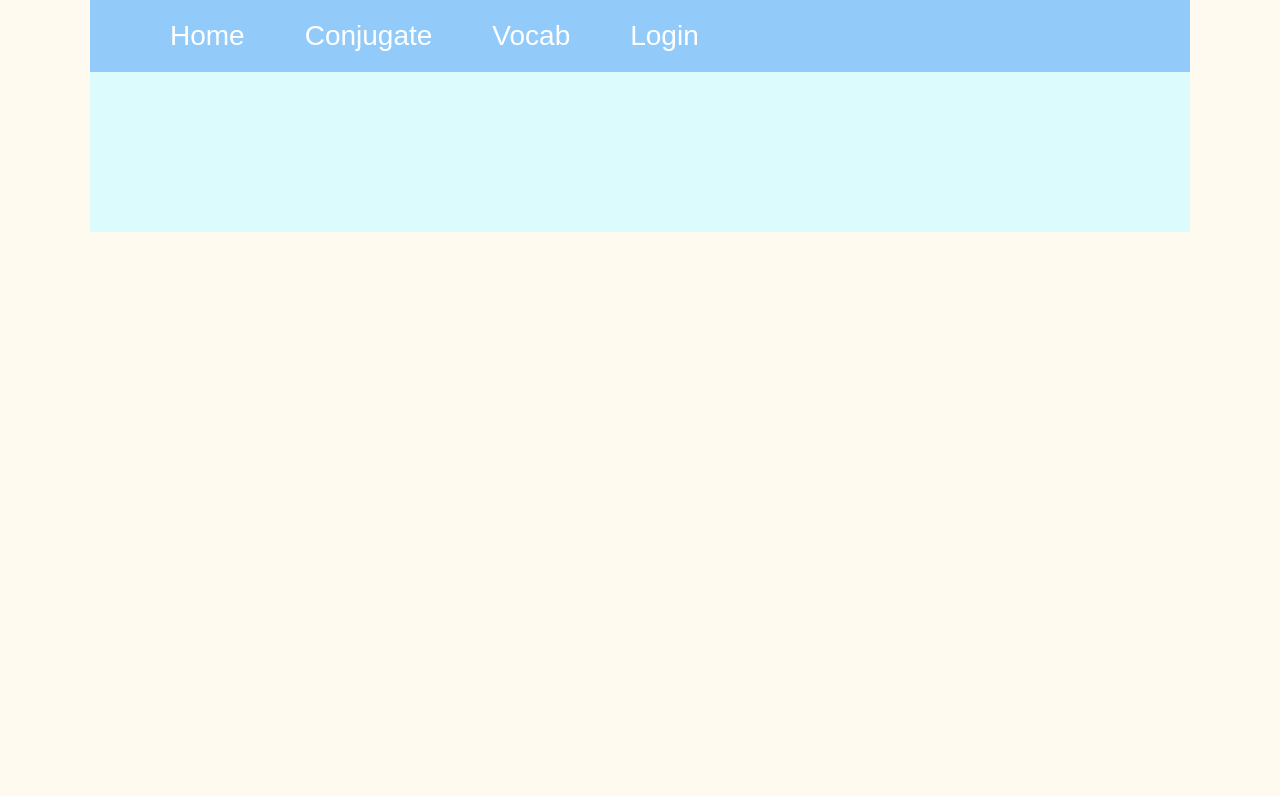
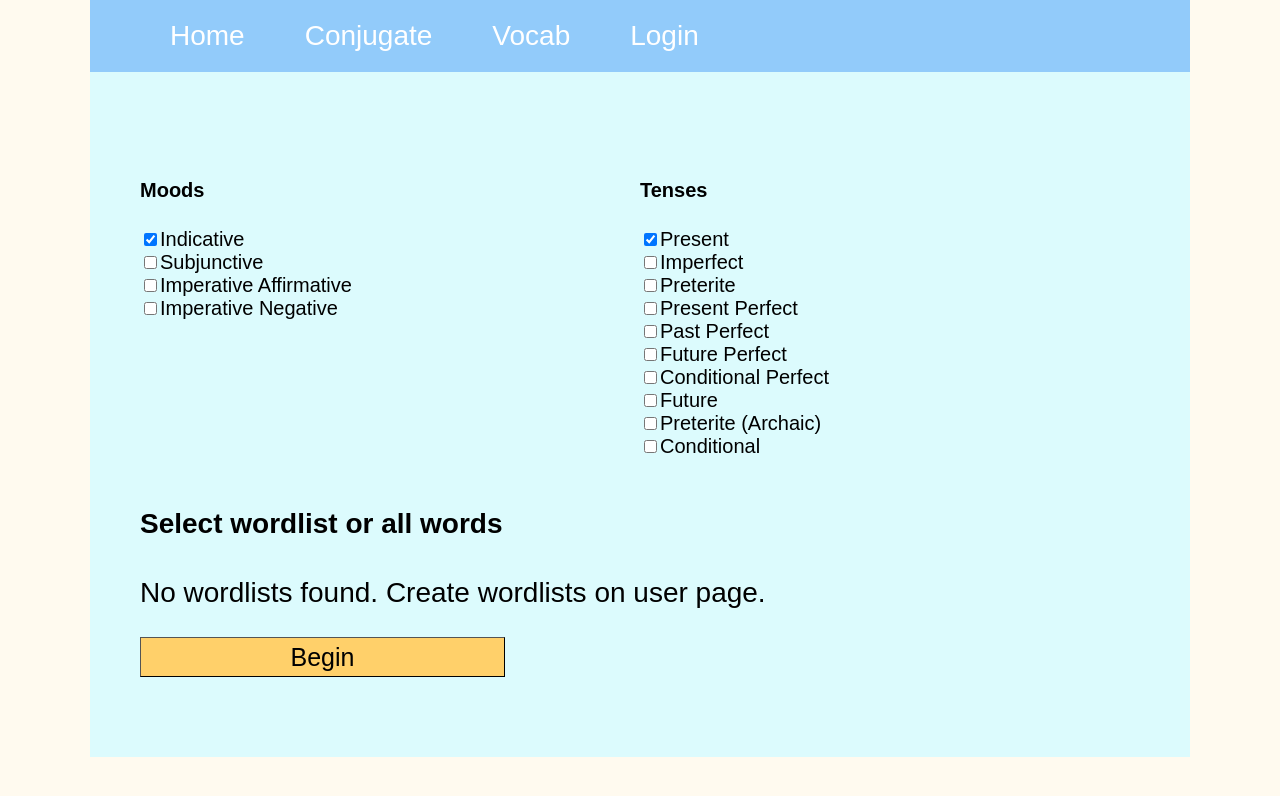
Before and after one commit to ShootingStar91/taivuttaja, a React (Create React App) app in the folder frontend/: page /conjugatestart in a window 1280 px wide. Shown: the top 796 px of the page. Built offline with nearby package versions, Linux system fonts and the light colour scheme.

Commit message:
Added ConjugateStart component, which sets up a conjugation practice session

```diff
--- a/frontend/src/App.tsx
+++ b/frontend/src/App.tsx
@@ -1,7 +1,8 @@
 import React, { useEffect, useState } from 'react';
 import './App.css';
 import { IndexPage } from './components/IndexPage';
-import { ConjugatePage } from './components/ConjugatePage';
+import { ConjugateStart } from './components/ConjugatePage/index';
+import { ConjugatePage } from './components/ConjugatePage/ConjugatePage';
 import { VocabPage } from './components/VocabPage';
 import { LoginForm } from './components/UserPage/login';
 import { wordService } from './services/words';
@@ -47,7 +48,7 @@ const App = () => {
       <BrowserRouter>
           <div className="navbar">
             <Link className="navbarLink" to="/">Home</Link>
-            <Link className="navbarLink" to="/conjugate">Conjugate</Link>
+            <Link className="navbarLink" to="/conjugatestart">Conjugate</Link>
             <Link className="navbarLink" to="/vocab">Vocab</Link>
             {user && <Link className="navbarLink" to="/userpage">User page</Link>}
             {!user ? <Link className="navbarLink" to="/login">Login</Link> :
@@ -57,6 +58,7 @@ const App = () => {
           <div className="mainArea">
         <Routes>
             <Route index element={<IndexPage />} />
+            <Route path="conjugatestart" element={<ConjugateStart />} />
             <Route path="conjugate" element={<ConjugatePage word={word} getWord={getWord}  />} />
             <Route path="vocab" element={<VocabPage word={word} getWord={getWord} />} />
             <Route path="login" element={<LoginForm />} />
--- /dev/null
+++ b/frontend/src/components/ConjugatePage/ConjugatePage.tsx
@@ -0,0 +1,131 @@
+import React, { FormEvent, KeyboardEvent, useState } from 'react';
+import { Word } from '../../types';
+import { getWordForm, getForm, getFormDescription } from '../../utils';
+
+
+export const ConjugatePage = ({ word, getWord }: { word: Word | null, getWord: () => void }) => {
+
+  const [notification, setNotification] = useState<string>("");
+
+  const forms = ['1s', '2s', '3s', '1p', '2p', '3p'];
+
+  const initialState: {[fieldName: string]: string } = {};
+
+  forms.forEach(form => initialState[form] = '');
+
+  const [formState, setFormState] = useState<{ [fieldName: string]: string }>({ ...initialState });
+  //const [skipped, setSkipped] = useState<boolean>(false);
+
+  const resetFormColors = () => {
+    forms.forEach(form => document.getElementsByName(form)[0].style.backgroundColor = "#ffffff");
+  };
+
+
+  const handleChange = (event: FormEvent<HTMLInputElement>) => {
+    const value = event.currentTarget.value;
+    if (value !== null) {
+      setFormState({ ...formState, [event.currentTarget.name]: value });
+    }
+  };
+
+  const onEnter = (event: FormEvent) => {
+    event.preventDefault();
+    onTry(true);
+  };
+
+  const onTry = (nextField: boolean) => {
+
+    const activeField = document.activeElement?.getAttribute('id');
+    if (activeField !== undefined && activeField !== null && nextField) {
+      const activeId = parseInt(activeField);
+      if (activeId < 5) {
+        const nextField = document.getElementById((activeId + 1).toString());
+        nextField?.focus();
+      }
+    }
+
+
+    if (word === null) { return; }
+    console.log(formState);
+    let fail = false;
+    forms.forEach(form => {
+      if (formState[form] === getWordForm(word, form)) {
+        console.log('Success at ' + form);
+        document.getElementsByName(form)[0].style.backgroundColor = "#33cc33";
+      } else {
+        const color = formState[form] === "" ? "#ffffff" : "#ffebeb";
+        fail = true;
+        document.getElementsByName(form)[0].style.backgroundColor = color;
+      }
+    });
+    if (!fail) {
+      setNotification("¡Todo correcto!");
+      setTimeout(() => {
+        setNotification("");
+        setFormState({ ...initialState });
+        getWord();
+        resetFormColors();
+        const nextField = document.getElementById("0");
+        nextField?.focus();
+
+      }, 2000);
+
+    }
+  };
+
+  const onKeyDown = (e: KeyboardEvent<HTMLFormElement>) => {
+
+    if (e.key === "Tab") {
+      const activeField = document.activeElement?.getAttribute('id');
+      if (activeField !== null && activeField !== undefined && activeField === "5" && !e.shiftKey) {
+        e.preventDefault();
+      }
+      onTry(false);
+    }
+  };
+
+  const onSkip = () => {
+    setFormState({ ...initialState });
+    getWord();
+    resetFormColors();
+  };
+
+  if (word === null) {
+    getWord();
+    return <div>Loading...</div>;
+  }
+
+  return (
+    <div>
+      <p>
+        {word.infinitive_english}
+      </p>
+      <p>
+        {word.infinitive}
+      </p>
+      <div>
+        <form onSubmit={onEnter} autoComplete='off' onKeyDown={onKeyDown}>
+          <table>
+            <tbody>
+            {forms.map((form, index) =>
+            <React.Fragment key={form}>
+                <tr key={form} className="conjugationRow">
+                  <td><input type='text' id={index.toString()}name={form} onChange={handleChange} value={formState[form]}/></td>
+                  <td className="formDescription"><div className="tooltip">{getForm(form)}<div className="tooltiptext">{getFormDescription(form)}</div></div></td>
+                </tr>
+                <tr></tr>
+                <tr></tr>
+                <tr></tr>
+            </React.Fragment>
+            )}
+            </tbody>
+          </table>
+        <p><button type='submit'>Try</button></p>
+        <p><button type='button' onClick={onSkip}>Skip</button></p>
+        </form>
+      </div>
+      {notification !== "" && <div className="notificationDiv"><p className="notification">{notification}</p></div>}
+
+    </div>
+  );
+};
--- a/frontend/src/components/ConjugatePage/index.tsx
+++ b/frontend/src/components/ConjugatePage/index.tsx
@@ -1,131 +1,135 @@
-import React, { FormEvent, KeyboardEvent, useState } from 'react';
-import { Word } from '../../types';
-import { getWordForm, getForm, getFormDescription } from '../../utils';
+import React, { FormEvent, useEffect, useState, } from 'react';
+import Select, { SingleValue } from 'react-select';
+import { useAppSelector } from '../../reducers/hooks';
+import { selectUser } from '../../reducers/user';
+import { wordListService } from '../../services/wordlists';
+import { Mood, moodList, Tense, tenseList, WordList } from '../../types';
+
+type MoodSelections = Array<{ mood: Mood, selected: boolean }>;
+type TenseSelections = Array<{ tense: Tense, selected: boolean }>;
+
+type WordlistOption = {
+  label: string | null,
+  value?: string // id
+};
+
+export const ConjugateStart = () => {
+
+  const initialMoodSelections: MoodSelections = moodList.map((mood) => { return { mood, selected: mood === 'Indicative' ? true : false }; });
+  const initialTenseSelections: TenseSelections = tenseList.map((tense) => { return { tense, selected: tense === 'Present' ? true : false }; });
+
+  const [moodSelections, setMoodSelections] = useState<{ mood: Mood, selected: boolean }[]>(initialMoodSelections);
+  const [tenseSelections, setTenseSelections] = useState<{ tense: Tense, selected: boolean }[]>(initialTenseSelections);
+  const [wordlist, setWordlist] = useState<string | null>(null);
+  const [allWordlists, setAllWordlists] = useState<WordList[] | null>(null);
+  const user = useAppSelector(selectUser);
 
 
-export const ConjugatePage = ({ word, getWord }: { word: Word | null, getWord: () => void }) => {
 
-  const [notification, setNotification] = useState<string>("");
+  useEffect(() => {
+    if (!user?.token) {
+      return;
+    }
+    wordListService.getWordLists(user.token).then((result) => {
+      setAllWordlists(result);
+    }).catch((err) => {
+      console.log("Could not load wordlists:");
+      console.log(err);
+    });
 
-  const forms = ['1s', '2s', '3s', '1p', '2p', '3p'];
+  }, [user]);
 
-  const initialState: {[fieldName: string]: string } = {};
+  const switchMoodSelection = (mood: Mood) => {
+    const newMoodSelections = moodSelections.map(m => {
+      if (m.mood !== mood) {
+        return m;
+      }
+      m.selected = !m.selected;
+      return m;
+    });
+    setMoodSelections(newMoodSelections);
+  };
 
-  forms.forEach(form => initialState[form] = '');
+  const switchTenseSelection = (tense: Tense) => {
+    const newTenseSelections = tenseSelections.map(t => {
+      if (t.tense !== tense) {
+        return t;
+      }
+      t.selected = !t.selected;
+      return t;
+    });
+    setTenseSelections(newTenseSelections);
+  };
 
-  const [formState, setFormState] = useState<{ [fieldName: string]: string }>({ ...initialState });
-  //const [skipped, setSkipped] = useState<boolean>(false);
+  const onStart = (event: FormEvent) => {
+    event.preventDefault();
+    console.log(wordlist);
+    console.log(tenseSelections);
+    console.log(moodSelections);
 
-  const resetFormColors = () => {
-    forms.forEach(form => document.getElementsByName(form)[0].style.backgroundColor = "#ffffff");
+
+
+  };
+
+  const onWordlistChange = (newValue: SingleValue<WordlistOption>) => {
+    if (newValue?.value) {
+      setWordlist(newValue.value);
+    }
   };
 
 
-  const handleChange = (event: FormEvent<HTMLInputElement>) => {
-    const value = event.currentTarget.value;
-    if (value !== null) {
-      setFormState({ ...formState, [event.currentTarget.name]: value });
-    }
-  };
-
-  const onEnter = (event: FormEvent) => {
-    event.preventDefault();
-    onTry(true);
-  };
-
-  const onTry = (nextField: boolean) => {
-
-    const activeField = document.activeElement?.getAttribute('id');
-    if (activeField !== undefined && activeField !== null && nextField) {
-      const activeId = parseInt(activeField);
-      if (activeId < 5) {
-        const nextField = document.getElementById((activeId + 1).toString());
-        nextField?.focus();
+  return (
+    <form onSubmit={onStart}>
+      <div>
+      <div style={{display: "flex", marginBottom: "50px", fontSize: "20px"}}>
+        <div style={{flex: 1}}>
+          <h4>Moods</h4>
+          {moodList.map(mood =>
+            <div key={mood}>
+              <label>
+                <input
+                  type="checkbox"
+                  checked={moodSelections.find(m => m.mood === mood)?.selected}
+                  onChange={() => switchMoodSelection(mood)}
+                />
+                {mood}
+              </label>
+            </div>)}
+        </div>
+        <div style={{flex: 1}}>
+          <h4>Tenses</h4>
+          {tenseList.map(tense =>
+            <div key={tense}>
+              <label>
+                <input
+                  type="checkbox"
+                  checked={tenseSelections.find(t => t.tense === tense)?.selected}
+                  onChange={() => switchTenseSelection(tense)}
+                />
+                {tense}
+              </label>
+            </div>)}
+        </div>
+      </div>
+      </div>
+      <div>
+        <h4>Select wordlist or all words</h4>
+        {allWordlists !== null ?
+          <Select
+            className="basic-single"
+            classNamePrefix="select"
+            name="wordField"
+            options={allWordlists.map(list => {
+              return {label: list.title, value: list._id};
+            })}
+            onChange={onWordlistChange}
+          /> :
+          <p>No wordlists found. Create wordlists on user page.</p>
       }
-    }
-
-
-    if (word === null) { return; }
-    console.log(formState);
-    let fail = false;
-    forms.forEach(form => {
-      if (formState[form] === getWordForm(word, form)) {
-        console.log('Success at ' + form);
-        document.getElementsByName(form)[0].style.backgroundColor = "#33cc33";
-      } else {
-        const color = formState[form] === "" ? "#ffffff" : "#ffebeb";
-        fail = true;
-        document.getElementsByName(form)[0].style.backgroundColor = color;
-      }
-    });
-    if (!fail) {
-      setNotification("¡Todo correcto!");
-      setTimeout(() => {
-        setNotification("");
-        setFormState({ ...initialState });
-        getWord();
-        resetFormColors();
-        const nextField = document.getElementById("0");
-        nextField?.focus();
-
-      }, 2000);
-
-    }
-  };
-
-  const onKeyDown = (e: KeyboardEvent<HTMLFormElement>) => {
-
-    if (e.key === "Tab") {
-      const activeField = document.activeElement?.getAttribute('id');
-      if (activeField !== null && activeField !== undefined && activeField === "5" && !e.shiftKey) {
-        e.preventDefault();
-      }
-      onTry(false);
-    }
-  };
-
-  const onSkip = () => {
-    setFormState({ ...initialState });
-    getWord();
-    resetFormColors();
-  };
-
-  if (word === null) {
-    getWord();
-    return <div>Loading...</div>;
-  }
-
-  return (
-    <div>
-      <p>
-        {word.infinitive_english}
-      </p>
-      <p>
-        {word.infinitive}
-      </p>
+      </div>
       <div>
-        <form onSubmit={onEnter} autoComplete='off' onKeyDown={onKeyDown}>
-          <table>
-            <tbody>
-            {forms.map((form, index) =>
-            <React.Fragment key={form}>
-                <tr key={form} className="conjugationRow">
-                  <td><input type='text' id={index.toString()}name={form} onChange={handleChange} value={formState[form]}/></td>
-                  <td className="formDescription"><div className="tooltip">{getForm(form)}<div className="tooltiptext">{getFormDescription(form)}</div></div></td>
-                </tr>
-                <tr></tr>
-                <tr></tr>
-                <tr></tr>
-            </React.Fragment>
-            )}
-            </tbody>
-          </table>
-        <p><button type='submit'>Try</button></p>
-        <p><button type='button' onClick={onSkip}>Skip</button></p>
-        </form>
+        <button type='submit'>Begin</button>
       </div>
-      {notification !== "" && <div className="notificationDiv"><p className="notification">{notification}</p></div>}
-
-    </div>
+    </form>
   );
 };
--- a/frontend/src/types.tsx
+++ b/frontend/src/types.tsx
@@ -44,3 +44,16 @@ export interface StrippedWord {
   infinitive: string,
   infinitive_english: string
 }
+
+
+// An ugly hack until I figure out how to keep these types in just one place and also write a typeguard for them...
+export type Tense = 'Present' | 'Imperfect' | 'Preterite' | 'Present Perfect'
+  | 'Past Perfect' | 'Future Perfect' | 'Conditional Perfect'
+  | 'Future' | 'Preterite (Archaic)' | 'Conditional';
+
+export const tenseList: Tense[] = ['Present', 'Imperfect', 'Preterite', 'Present Perfect', 'Past Perfect', 'Future Perfect', 'Conditional Perfect', 'Future', 'Preterite (Archaic)', 'Conditional'];
+
+export type Mood = 'Indicative' | 'Subjunctive' | 'Imperative Affirmative'
+  | 'Imperative Negative';
+
+export const moodList: Mood[] = ['Indicative', 'Subjunctive', 'Imperative Affirmative', 'Imperative Negative'];
```
